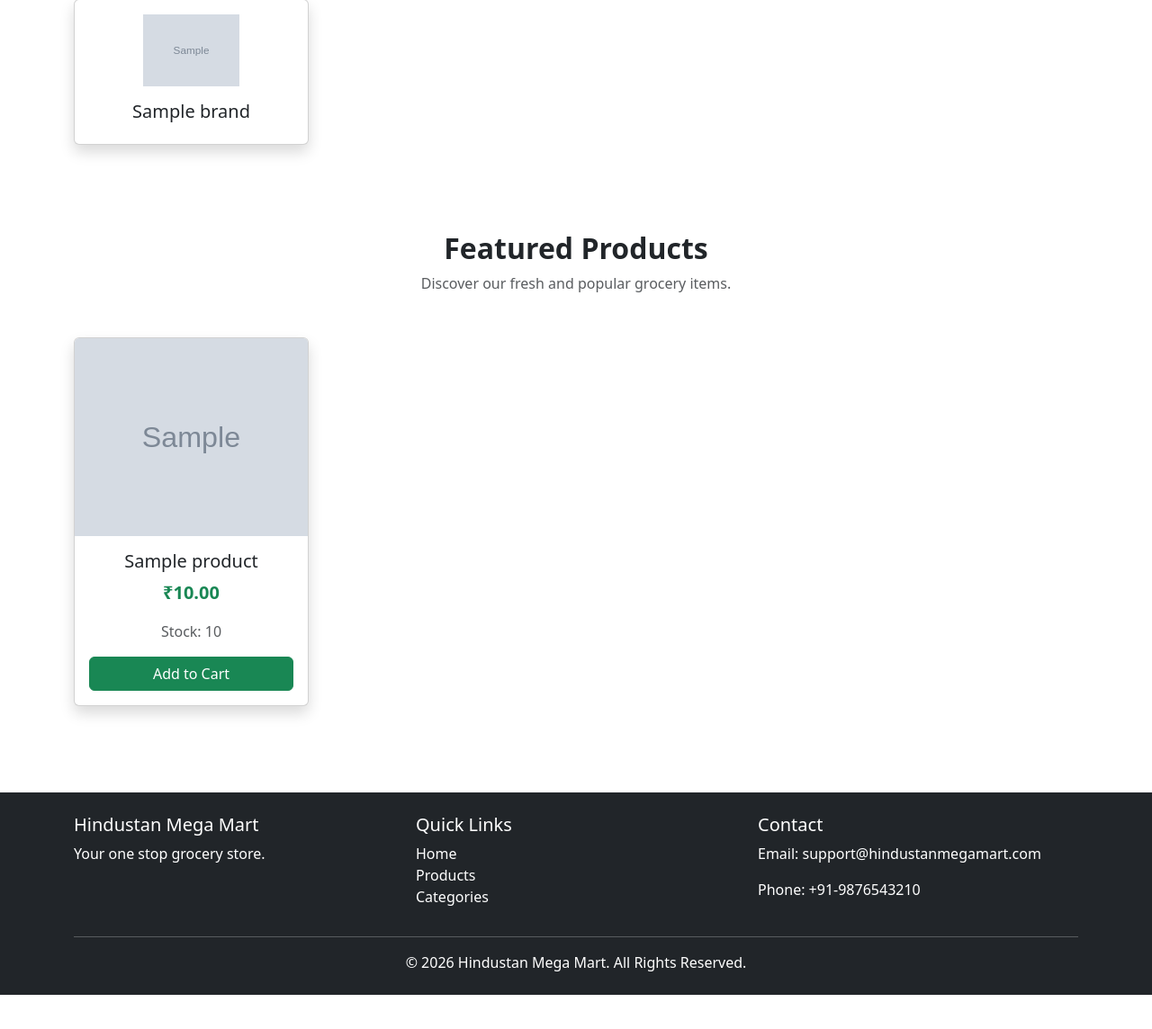
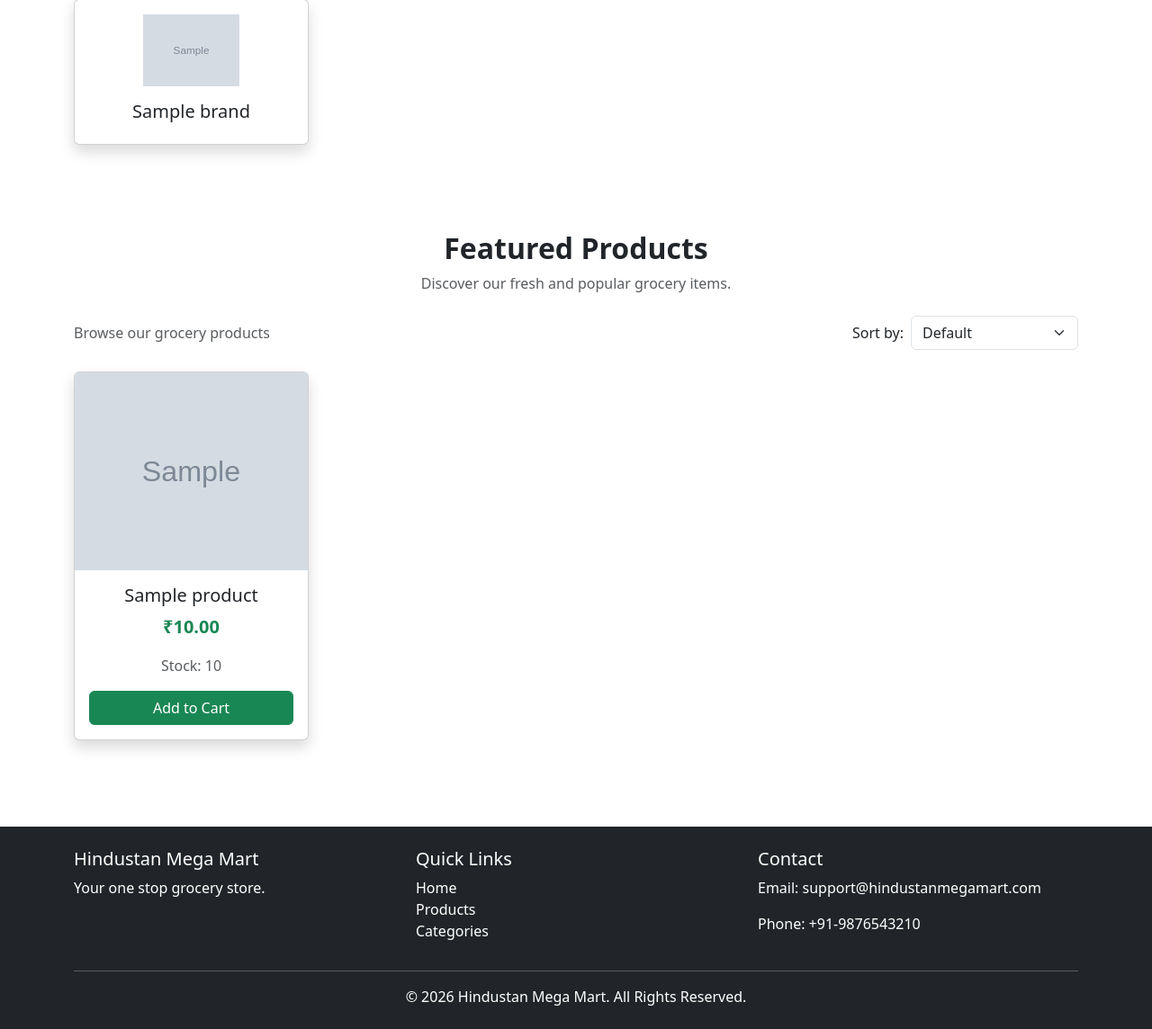
Before and after one commit to ravipushp/Hindustan-Mega-Mart, a Django app: page / in a window 1280 px wide. Shown: the part 1212-2356 px from the top of the page at 90% size. Before the commit the page ends 2318 px from the top, so only its background shows below. Run offline with Django 5.2, Linux system fonts and the light colour scheme; tables that the repository leaves empty hold one stand-in row (values such as "Sample post"); grey boxes marked "Sample" are stand-in pictures.

Commit message:
Add product sorting functionality

```diff
--- a/Hindustan-Mega-Mart/backend/products/views.py
+++ b/Hindustan-Mega-Mart/backend/products/views.py
@@ -10,6 +10,9 @@ def home(request):
 
     min_price = request.GET.get("min_price", "")
     max_price = request.GET.get("max_price", "")
+
+    # Get selected sorting option
+    sort_by = request.GET.get("sort", "")
 
     categories = Category.objects.filter(is_active=True)
     brands = Brand.objects.filter(is_active=True)
@@ -45,6 +48,19 @@ def home(request):
             price__lte=max_price
         )
 
+    # Product Sorting
+    valid_sort_options = [
+        "name",
+        "-name",
+        "price",
+        "-price",
+    ]
+
+    if sort_by in valid_sort_options:
+        products = products.order_by(sort_by)
+    else:
+        sort_by = ""
+
     context = {
         "products": products,
         "categories": categories,
@@ -54,6 +70,7 @@ def home(request):
         "selected_brand": brand_slug,
         "min_price": min_price,
         "max_price": max_price,
+        "sort_by": sort_by,
     }
 
     return render(request, "products/home.html", context)
--- a/Hindustan-Mega-Mart/backend/templates/products/home.html
+++ b/Hindustan-Mega-Mart/backend/templates/products/home.html
@@ -1,3 +1,4 @@
+
 {% extends "base.html" %}
 {% load static %}
 
@@ -5,17 +6,14 @@
 
 <!-- Search Section -->
 <section class="bg-light py-4">
-
     <div class="container">
-
         <div class="row g-3 align-items-center">
 
             <!-- Search and Price Filters -->
             <div class="col-lg-6">
 
-                <!-- Search -->
+                <!-- Search Form -->
                 <form method="GET" class="d-flex">
-
                     <input
                         type="text"
                         name="search"
@@ -23,20 +21,21 @@
                         placeholder="Search for milk, fruits, vegetables..."
                         value="{{ search_query }}">
 
-                    <button
-                        class="btn btn-success"
-                        type="submit">
+                    <button class="btn btn-success" type="submit">
                         Search
                     </button>
-
                 </form>
 
-                <!-- Price Filter -->
+                <!-- Price Filter Form -->
                 <form method="GET" class="row g-2 mt-3">
 
-                    <!-- Minimum Price -->
+                    <!-- Preserve Search -->
+                    <input type="hidden" name="search" value="{{ search_query }}">
+                    <input type="hidden" name="category" value="{{ selected_category }}">
+                    <input type="hidden" name="brand" value="{{ selected_brand }}">
+                    <input type="hidden" name="sort" value="{{ sort_by }}">
+
                     <div class="col-md-4">
-
                         <input
                             type="number"
                             name="min_price"
@@ -44,12 +43,9 @@
                             placeholder="Minimum Price"
                             min="0"
                             value="{{ min_price }}">
-
                     </div>
 
-                    <!-- Maximum Price -->
                     <div class="col-md-4">
-
                         <input
                             type="number"
                             name="max_price"
@@ -57,27 +53,20 @@
                             placeholder="Maximum Price"
                             min="0"
                             value="{{ max_price }}">
-
                     </div>
 
-                    <!-- Price Filter Button -->
                     <div class="col-md-4">
-
                         <button
                             type="submit"
                             class="btn btn-outline-success w-100">
                             Filter by Price
                         </button>
-
                     </div>
-
                 </form>
-
             </div>
 
             <!-- Delivery Info -->
             <div class="col-lg-6 text-lg-end">
-
                 <h6 class="mb-1">
                     📍 Deliver to: Phagwara
                 </h6>
@@ -85,26 +74,19 @@
                 <small class="text-muted">
                     🚚 Estimated Delivery: 20–30 Minutes
                 </small>
-
             </div>
 
         </div>
-
     </div>
-
 </section>
 
 
 <!-- Hero Section -->
 <section class="py-5">
-
     <div class="container">
-
         <div class="row align-items-center">
 
-            <!-- Left Column -->
             <div class="col-lg-6">
-
                 <span class="badge bg-success mb-3">
                     Fresh Grocery Store
                 </span>
@@ -114,215 +96,195 @@
                 </h1>
 
                 <p class="lead mt-3">
-                    Shop fresh vegetables, fruits, dairy products, beverages and daily essentials at affordable prices.
+                    Shop fresh vegetables, fruits, dairy products, beverages
+                    and daily essentials at affordable prices.
                 </p>
 
-                <a
-                    href="#"
-                    class="btn btn-success btn-lg mt-3">
+                <a href="#featured-products" class="btn btn-success btn-lg mt-3">
                     Shop Now
                 </a>
-
             </div>
 
-            <!-- Right Column -->
             <div class="col-lg-6 text-center">
-
                 <img
                     src="{% static 'images/hero-grocery.jpg' %}"
                     class="img-fluid rounded"
                     alt="Fresh Groceries">
-
             </div>
 
         </div>
-
     </div>
-
 </section>
 
 
 <!-- Shop by Categories -->
 <section class="py-5 bg-light">
-
     <div class="container">
 
         <div class="text-center mb-5">
-
-            <h2 class="fw-bold">
-                Shop by Categories
-            </h2>
-
+            <h2 class="fw-bold">Shop by Categories</h2>
             <p class="text-muted">
                 Explore our wide range of grocery categories.
             </p>
-
         </div>
 
         <div class="row g-4">
-
             {% for category in categories %}
-
                 <div class="col-lg-3 col-md-6">
-
                     <div class="card shadow h-100 text-center">
-
                         <div class="card-body">
-
-                        <h1>
-                            🛒
-                        </h1>
+                            <h1>🛒</h1>
 
                             <h5>
-
                                 <a
                                     href="?category={{ category.slug }}"
                                     class="text-decoration-none text-dark">
-
                                     {{ category.name }}
-
                                 </a>
-
                             </h5>
-
+                        </div>
+                    </div>
+                </div>
+            {% empty %}
+                <div class="col-12 text-center">
+                    <h5>No categories available.</h5>
+                </div>
+            {% endfor %}
         </div>
 
     </div>
-
-            </div>
-
-            {% empty %}
-
-            <div class="col-12 text-center">
-
-                <h5>
-                    No categories available.
-                </h5>
-
-            </div>
-
-            {% endfor %}
-
-        </div>
-
-    </div>
-
 </section>
 
 
 <!-- Shop by Brands -->
 <section class="py-5">
-
     <div class="container">
 
         <div class="text-center mb-5">
-
-            <h2 class="fw-bold">
-                Shop by Brands
-            </h2>
-
+            <h2 class="fw-bold">Shop by Brands</h2>
             <p class="text-muted">
                 Explore products from your favourite brands.
             </p>
-
         </div>
 
         <div class="row g-4">
-
             {% for brand in brands %}
-
                 <div class="col-lg-3 col-md-6">
-
                     <a
                         href="?brand={{ brand.slug }}"
                         class="text-decoration-none text-dark">
 
                         <div class="card shadow h-100 text-center">
-
                             <div class="card-body">
 
                                 {% if brand.logo %}
-
                                     <img
                                         src="{{ brand.logo.url }}"
                                         alt="{{ brand.name }}"
                                         class="img-fluid mb-3"
                                         style="height:80px; object-fit:contain;">
-
                                 {% else %}
-
-                            <h1>
-                                🏷️
-                            </h1>
-
+                                    <h1>🏷️</h1>
                                 {% endif %}
 
-                            <h5>
-                                {{ brand.name }}
-                            </h5>
+                                <h5>{{ brand.name }}</h5>
 
+                            </div>
+                        </div>
+                    </a>
+                </div>
+            {% empty %}
+                <div class="col-12 text-center">
+                    <h5>No brands available.</h5>
+                </div>
+            {% endfor %}
         </div>
 
     </div>
-
-                </a>
-
-            </div>
-
-            {% empty %}
-
-            <div class="col-12 text-center">
-
-                <h5>
-                    No brands available.
-                </h5>
-
-            </div>
-
-            {% endfor %}
-
-        </div>
-
-    </div>
-
 </section>
 
 
 <!-- Featured Products -->
-<section class="py-5">
-
+<section class="py-5" id="featured-products">
     <div class="container">
 
         <!-- Section Heading -->
-        <div class="text-center mb-5">
-
-            <h2 class="fw-bold">
-                Featured Products
-            </h2>
-
+        <div class="text-center mb-4">
+            <h2 class="fw-bold">Featured Products</h2>
             <p class="text-muted">
                 Discover our fresh and popular grocery items.
             </p>
+        </div>
 
+        <!-- Product Sorting -->
+        <div class="d-flex justify-content-between align-items-center flex-wrap gap-3 mb-4">
+
+            <p class="mb-0 text-muted">
+                Browse our grocery products
+            </p>
+
+            <form method="GET" class="d-flex align-items-center gap-2">
+
+                <!-- Preserve Existing Filters -->
+                <input type="hidden" name="search" value="{{ search_query }}">
+                <input type="hidden" name="category" value="{{ selected_category }}">
+                <input type="hidden" name="brand" value="{{ selected_brand }}">
+                <input type="hidden" name="min_price" value="{{ min_price }}">
+                <input type="hidden" name="max_price" value="{{ max_price }}">
+
+                <label for="sort" class="form-label mb-0 text-nowrap">
+                    Sort by:
+                </label>
+
+                <select
+                    name="sort"
+                    id="sort"
+                    class="form-select"
+                    onchange="this.form.submit()">
+
+                    <option value="" {% if not sort_by %}selected{% endif %}>
+                        Default
+                    </option>
+
+                    <option value="name" {% if sort_by == "name" %}selected{% endif %}>
+                        Name: A to Z
+                    </option>
+
+                    <option value="-name" {% if sort_by == "-name" %}selected{% endif %}>
+                        Name: Z to A
+                    </option>
+
+                    <option value="price" {% if sort_by == "price" %}selected{% endif %}>
+                        Price: Low to High
+                    </option>
+
+                    <option value="-price" {% if sort_by == "-price" %}selected{% endif %}>
+                        Price: High to Low
+                    </option>
+
+                </select>
+
+                <noscript>
+                    <button type="submit" class="btn btn-success">
+                        Sort
+                    </button>
+                </noscript>
+            </form>
         </div>
 
         <!-- Product Cards -->
         <div class="row g-4">
 
             {% for product in products %}
-
                 <div class="col-lg-3 col-md-6">
-
                     <div class="card shadow h-100">
 
                         {% if product.image %}
-
                             <img
                                 src="{{ product.image.url }}"
                                 class="card-img-top"
                                 alt="{{ product.name }}"
                                 style="height:220px; object-fit:cover;">
-
                         {% endif %}
 
                         <div class="card-body text-center">
@@ -339,34 +301,23 @@
                                 Stock: {{ product.stock }}
                             </p>
 
-                        <button
-                            class="btn btn-success w-100">
+                            <button class="btn btn-success w-100">
                                 Add to Cart
                             </button>
 
                         </div>
-
                     </div>
-
                 </div>
 
             {% empty %}
-
                 <div class="col-12 text-center">
-
-                <h5>
-                    No products available.
-                </h5>
-
+                    <h5>No products available.</h5>
                 </div>
-
             {% endfor %}
 
         </div>
 
     </div>
-
 </section>
 
-
 {% endblock %}
```
Lines whose indentation alone changed are shown as unchanged.
